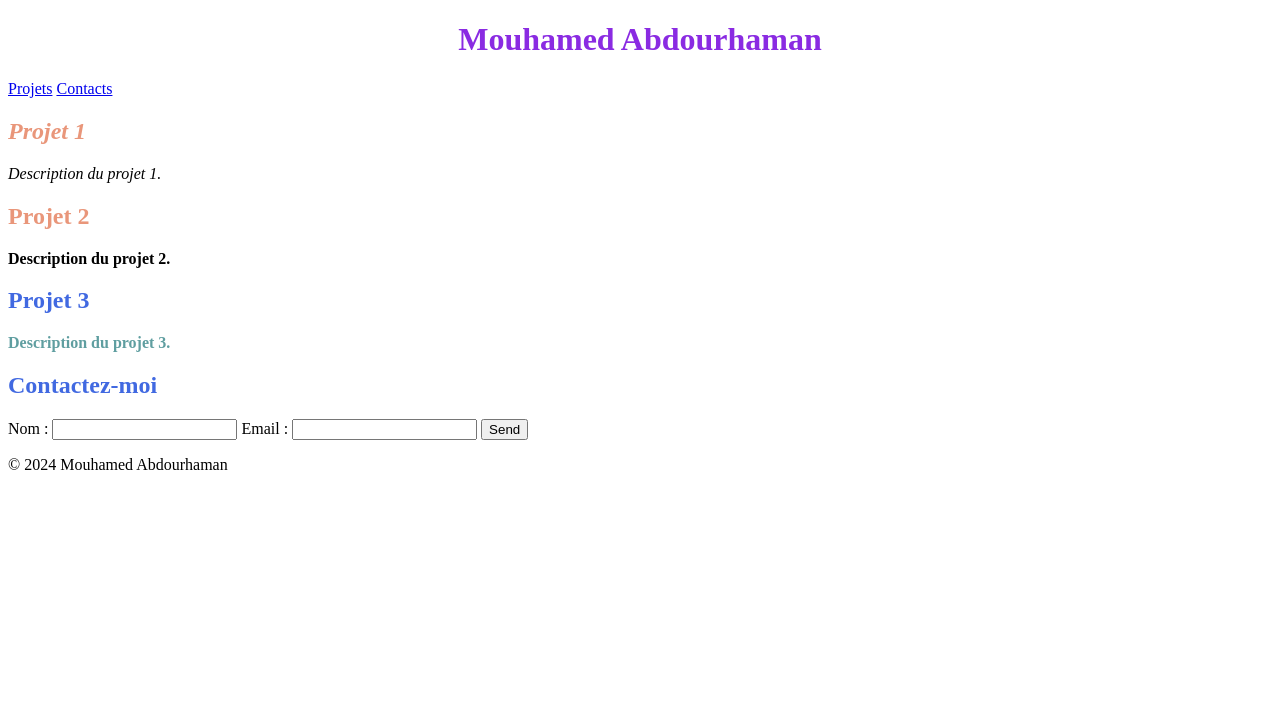
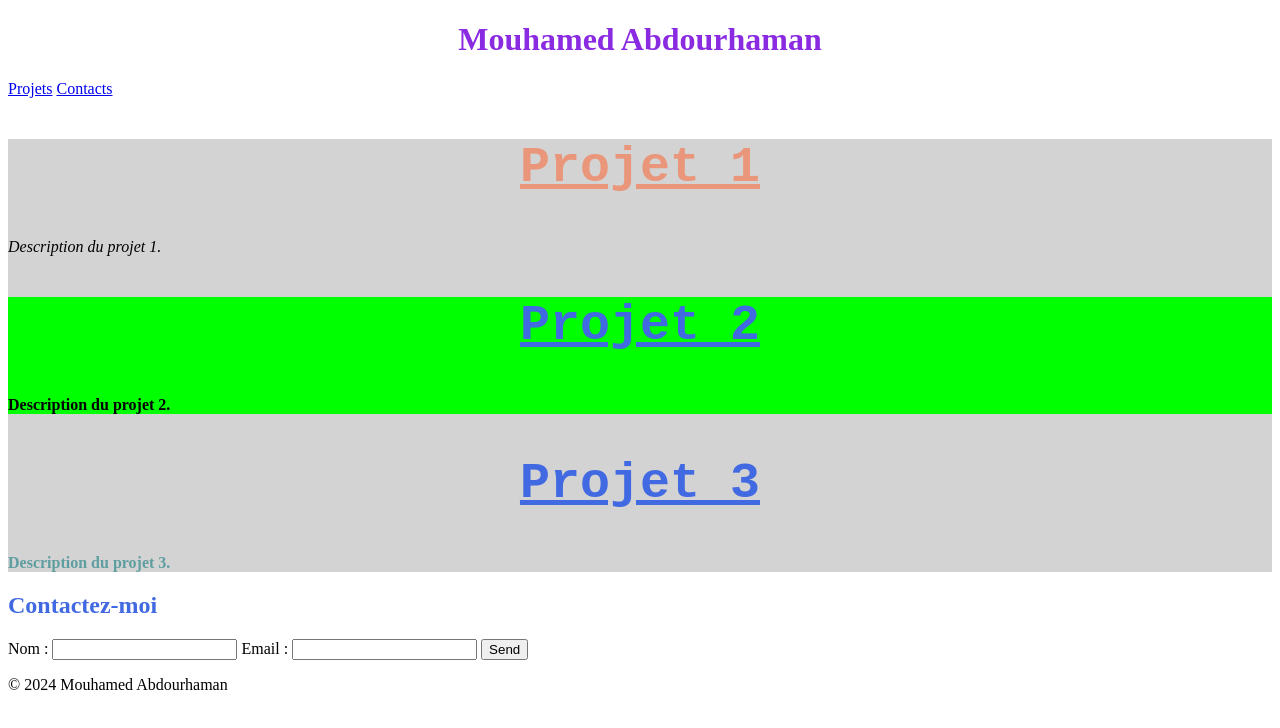
Before and after one commit to mouhamedabdourhaman007-cell/Tutoriels, a plain HTML site: page Mouhamed.html in a window 1280 px wide. Drawn offline with Linux system fonts and the light colour scheme.

Commit message:
modified Mouhamed.html and modified style.css

```diff
--- a/Mouhamed.html
+++ b/Mouhamed.html
@@ -19,17 +19,17 @@
             <a href="#contacts">Contacts</a>
         </nav>
     </header>
-    <div>
-        <div id="projets">
-                <h2 class="intro" id="title">Projet 1</h2>
+        <div id="Projets" class="foot">
+            <div>
+                <h2 class="mhd" id="title">Projet 1</h2>
                 <p class="intro">Description du projet 1.</p>
             </div>
-            <div>
-                <h2 id="title">Projet 2</h2>
+            <div class="foot" id="abd">
+                <h2 class="mhd">Projet 2</h2>
                 <p class="m">Description du projet 2.</p>
             </div>
-            <div>
-                <h2>Projet 3</h2>
+            <div class="foot">
+                <h2 class="mhd">Projet 3</h2>
                 <p class="m" id="death">Description du projet 3.</p>
             </div>
         </div>
--- a/style.css
+++ b/style.css
@@ -13,3 +13,15 @@ h2{
 #death{
     color: cadetblue;
 }
+.foot{
+    background-color: lightgray;
+}
+#abd{
+    background-color: lime;
+}
+.mhd{
+    font-family: 'Courier New', Courier, monospace;
+    font-size: 50px;
+    text-align: center;
+    text-decoration: underline;
+}
```
